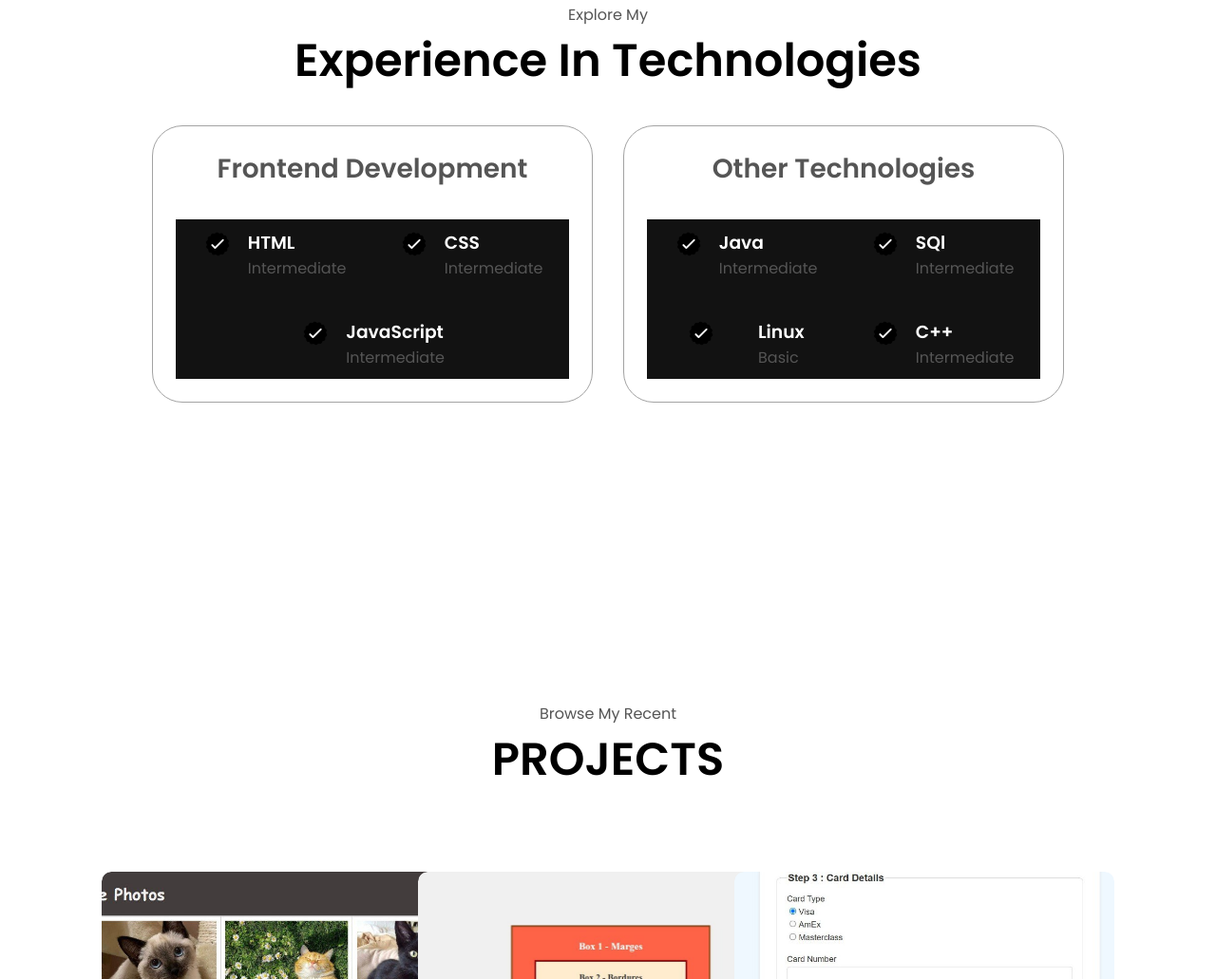
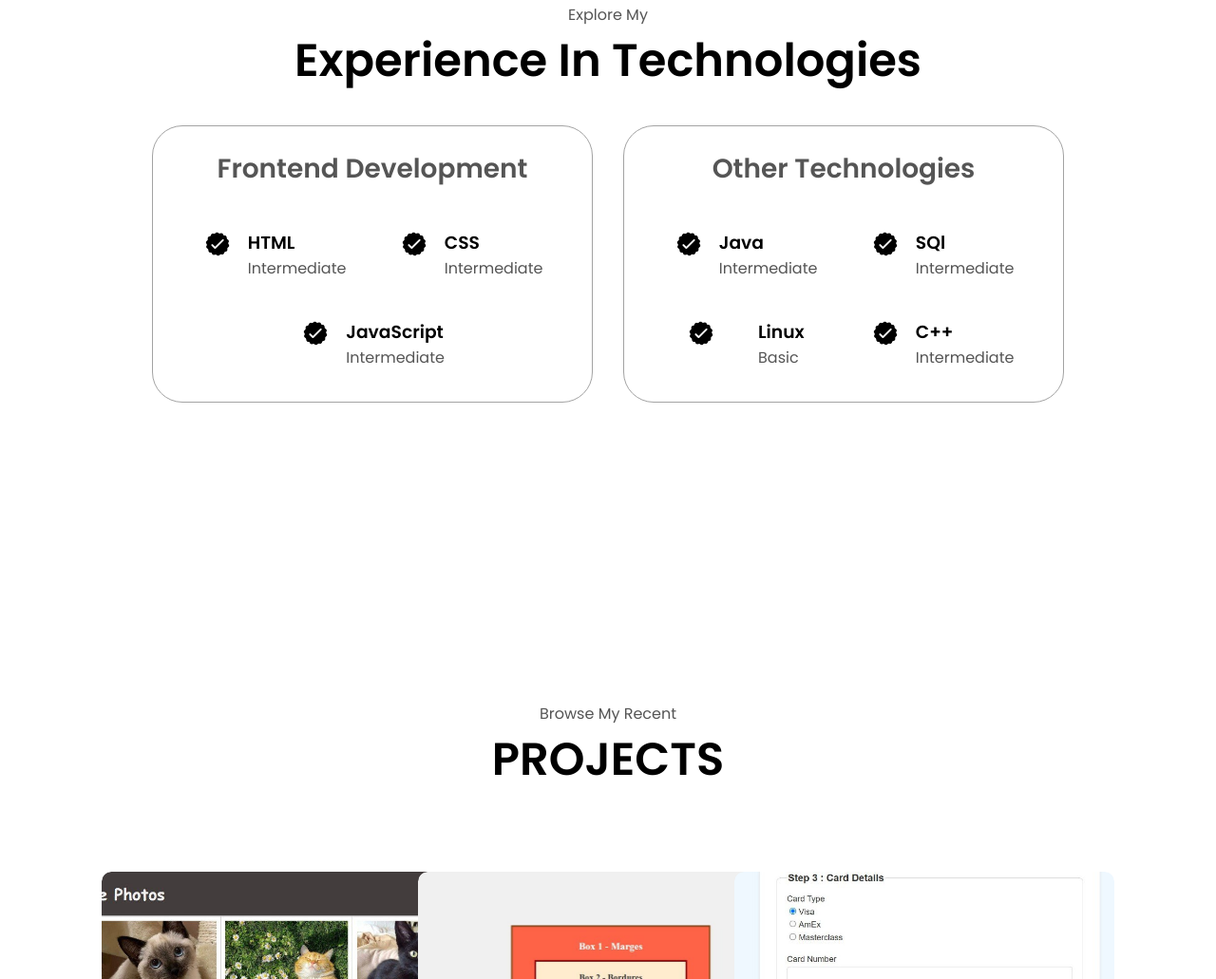
Before and after one commit to mery0111/Portfolio-project, a plain HTML site: page index.html in a window 1280 px wide. Shown: the part 1693-2724 px from the top of the page at 95% size. Drawn offline with Linux system fonts and the light colour scheme.

Commit message:
Update style.css

```diff
--- a/style.css
+++ b/style.css
@@ -245,6 +245,8 @@ section {
   border: rgb(53, 53, 53) 0.1rem solid;
 }
 
+
+
 .btn-color-1:hover,
 .btn-color-2:hover {
   cursor: pointer;
@@ -351,13 +353,17 @@ section {
   flex-direction: row;
   gap: 2.5rem;
   justify-content: space-around;
+
 }
-
+.article-container h3{
+  color: black;
+}
 article {
   display: flex;
   width: 10rem;
   justify-content: space-around;
   gap: 0.5rem;
+
 }
 
 article .icon {
@@ -419,7 +425,7 @@ article .icon {
 .article-container {
 
     padding: 10px 20px;
-    background-color: #121212;
+
     color: #fff;
 
 }
```
